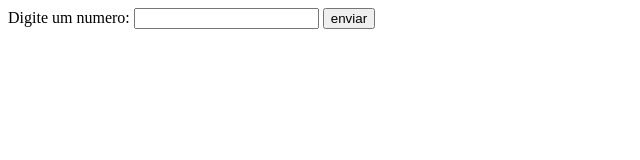
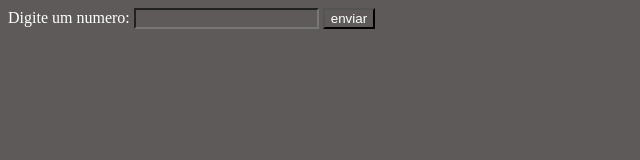
Before and after one commit to AndreJacobino/Iniciante, a plain HTML site: page index.html in a window 1280 px wide. Shown: the whole page, without its empty margins (0-640 px from the left). Drawn offline with Linux system fonts and the light colour scheme.

Commit message:
iniciante

```diff
--- a/index.html
+++ b/index.html
@@ -9,11 +9,11 @@
 
 </head>
 <body>
-    <label for="numero">Digite um numero: </label>
-    <input type="number" id="numero">
+    <label for="numero" class="la">Digite um numero: </label>
+    <input type="number" id="numero" class="num">
 
-    <button id="enviar">enviar</button>
-    <div id="resul"></div>
+    <button id="enviar" class="btn">enviar</button>
+    <div id="resul" class="resul"></div>
 
 
     <script src="./script.js"></script>
--- a/script.js
+++ b/script.js
@@ -15,4 +15,5 @@ envia.addEventListener("click", function (){
 
         resul.appendChild(linha)
     }
-})
+}
+)
--- a/style.css
+++ b/style.css
@@ -0,0 +1,15 @@
+*{
+    background-color: #5f5a5a;
+}
+.la{
+    color: white;
+}
+.btn{
+    color: white;
+}
+.resul{
+    color: white;
+}
+.num{
+    color: white;
+}
```
